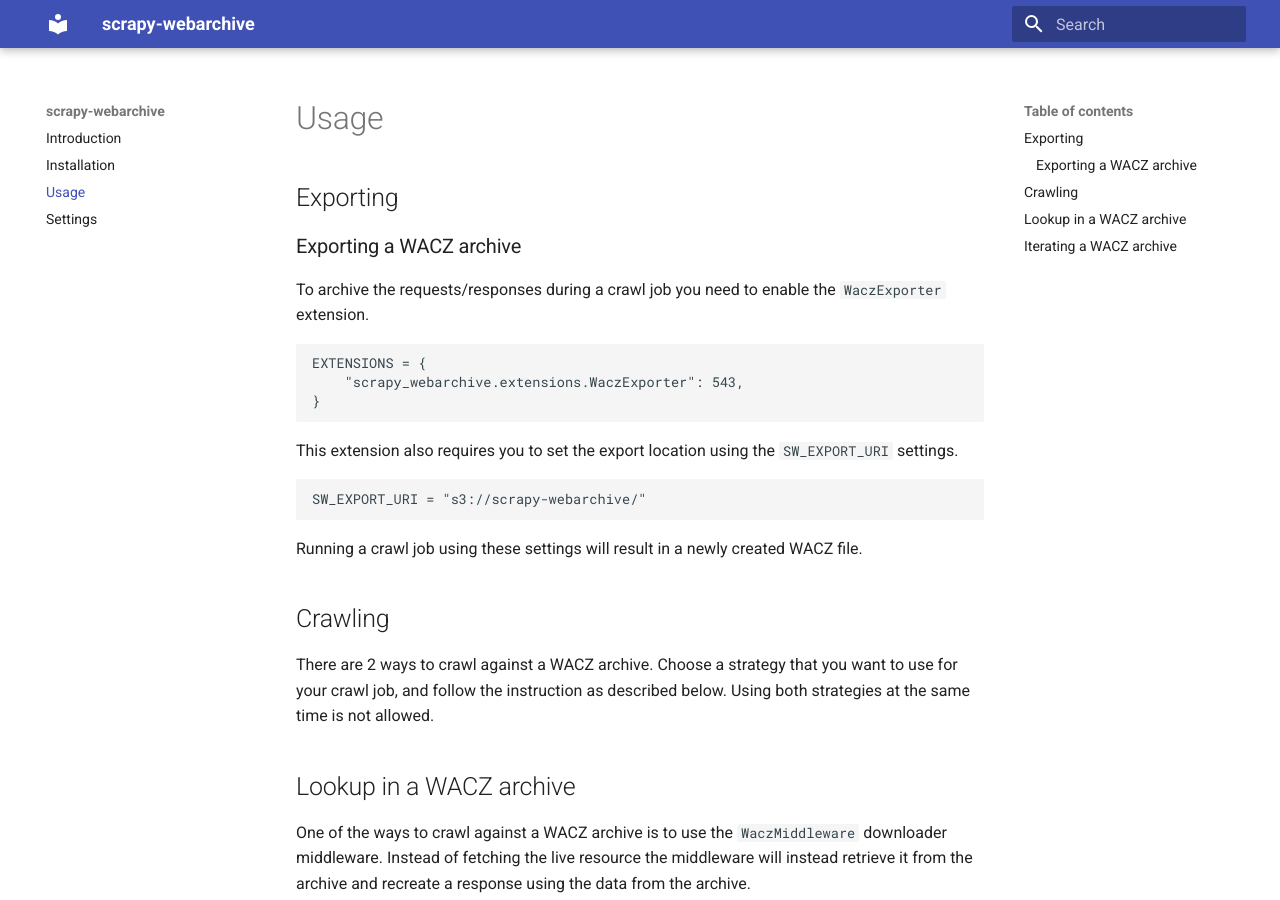
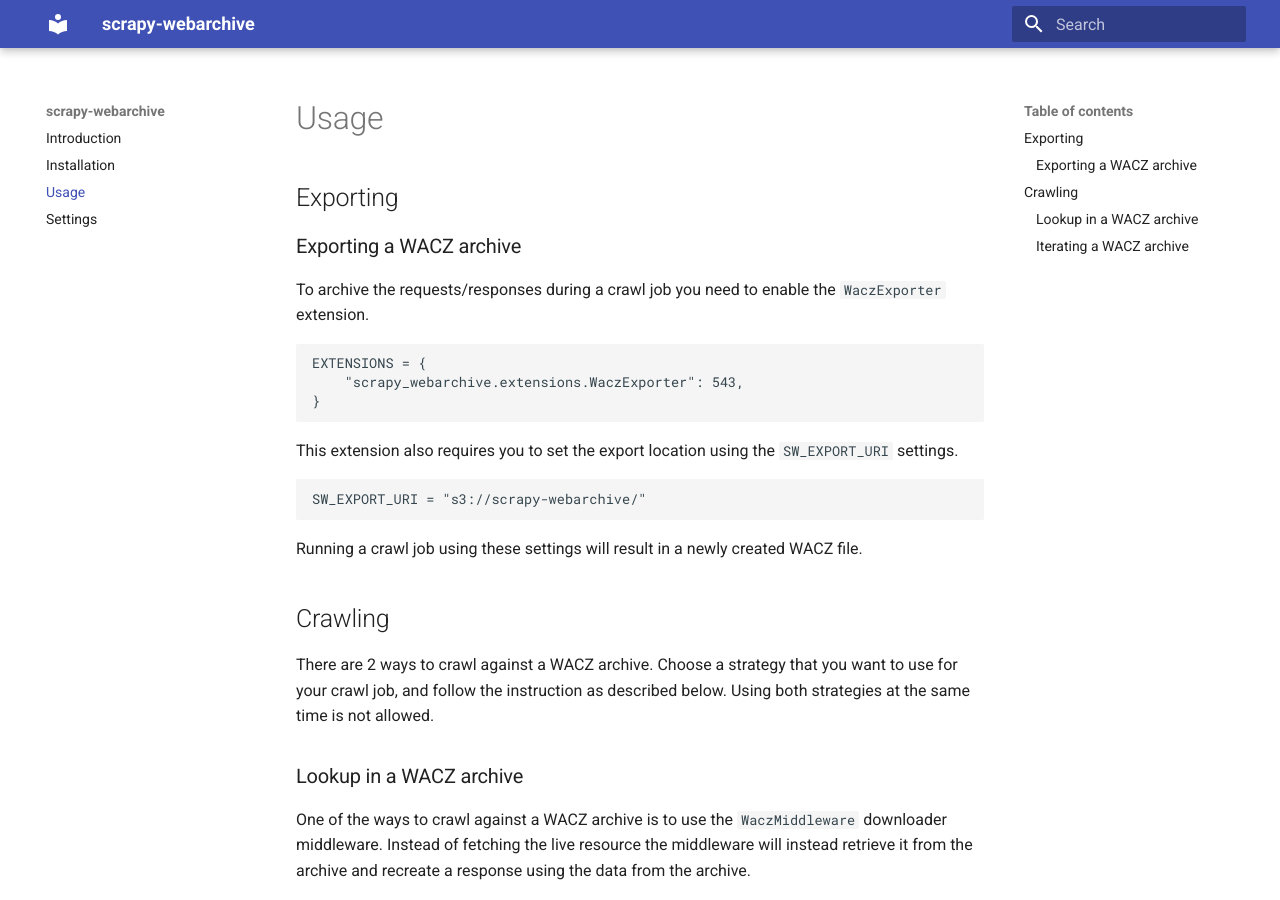
Before and after one commit to q-m/scrapy-webarchive, an MkDocs documentation site: the page built from docs/usage.md, in a window 1280 px wide and 900 px high. Built offline with MkDocs 1.6.1 and Material for MkDocs 9.7.7, drawn with Linux system fonts in a browser that asks for light colours.

````diff
--- a/docs/usage.md
+++ b/docs/usage.md
@@ -24,7 +24,7 @@ Running a crawl job using these settings will result in a newly created WACZ fil
 
 There are 2 ways to crawl against a WACZ archive. Choose a strategy that you want to use for your crawl job, and follow the instruction as described below. Using both strategies at the same time is not allowed.
 
-## Lookup in a WACZ archive
+### Lookup in a WACZ archive
 
 One of the ways to crawl against a WACZ archive is to use the `WaczMiddleware` downloader middleware. Instead of fetching the live resource the middleware will instead retrieve it from the archive and recreate a response using the data from the archive.
 
@@ -42,7 +42,7 @@ Then define the location of the WACZ archive with `SW_WACZ_SOURCE_URL` setting:
 SW_WACZ_SOURCE_URL = "s3://scrapy-webarchive/archive.wacz"
 ```
 
-## Iterating a WACZ archive
+### Iterating a WACZ archive
 
 Going around the default behaviour of the spider, the `WaczCrawlMiddleware` spider middleware will, when enabled, replace the crawl by an iteration through all the entries in the WACZ archive.
 
````
